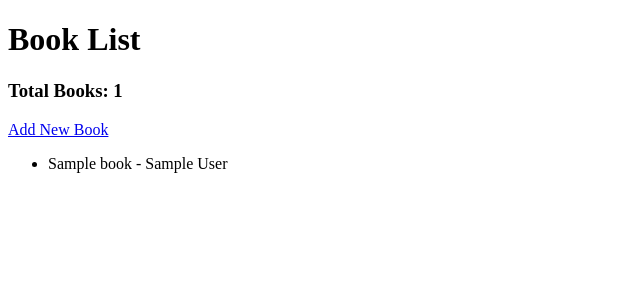
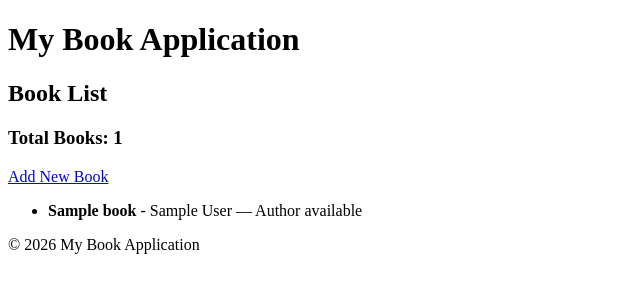
Before and after one commit to mehtaisha099/Django_Assessments, a Django app: page /books/ in a window 1280 px wide. Shown: the top 300 px of the page, without its empty margins (0-640 px from the left). Run offline with Django 5.2, Linux system fonts and the light colour scheme; tables that the repository leaves empty hold one stand-in row (values such as "Sample post").

Commit message:
Assessment 4 - Templates and Static Files

```diff
--- a/django_project/settings.py
+++ b/django_project/settings.py
@@ -118,6 +118,10 @@ USE_TZ = True
 
 STATIC_URL = 'static/'
 
+STATICFILES_DIRS = [
+    BASE_DIR / 'static',
+]
+
 
 # Email
 # https://docs.djangoproject.com/en/6.1/topics/email/#topic-email-configuration
--- /dev/null
+++ b/myapp/templates/base.html
@@ -0,0 +1,25 @@
+{% load static %}
+
+<!DOCTYPE html>
+<html>
+<head>
+    <title>{% block title %}Django Assessment{% endblock %}</title>
+    <link rel="stylesheet" href="{% static 'css/style.css' %}">
+</head>
+<body>
+
+    <header>
+        <h1>My Book Application</h1>
+    </header>
+
+    <main>
+        {% block content %}
+        {% endblock %}
+    </main>
+
+    <footer>
+        <p>© 2026 My Book Application</p>
+    </footer>
+
+</body>
+</html>
--- a/myapp/templates/myapp/book_list.html
+++ b/myapp/templates/myapp/book_list.html
@@ -1,11 +1,11 @@
-<!DOCTYPE html>
-<html>
-<head>
-    <title>Book List</title>
-</head>
-<body>
+{% extends 'base.html' %}
+{% load custom_filters %}
 
-    <h1>Book List</h1>
+{% block title %}Book List{% endblock %}
+
+{% block content %}
+
+    <h2>Book List</h2>
 
     <h3>Total Books: {{ total_books }}</h3>
 
@@ -13,11 +13,18 @@
 
     <ul>
         {% for book in books %}
-            <li>{{ book.title }} - {{ book.author }}</li>
+            <li>
+                <strong>{{ book.title|truncate_words:2 }}</strong> - {{ book.author }}
+
+                {% if book.author %}
+                    <span> — Author available</span>
+                {% else %}
+                    <span> — Author not available</span>
+                {% endif %}
+            </li>
         {% empty %}
             <li>No books available.</li>
         {% endfor %}
     </ul>
 
-</body>
-</html>
+{% endblock %}
--- /dev/null
+++ b/myapp/templatetags/custom_filters.py
@@ -0,0 +1,12 @@
+from django import template
+
+register = template.Library()
+
+@register.filter
+def truncate_words(value, count):
+    words = value.split()
+
+    if len(words) <= count:
+        return value
+
+    return ' '.join(words[:count]) + '...'
```
Also changed, not shown: myapp/templatetags/__init__.py (added), static/css/style.css (added).
